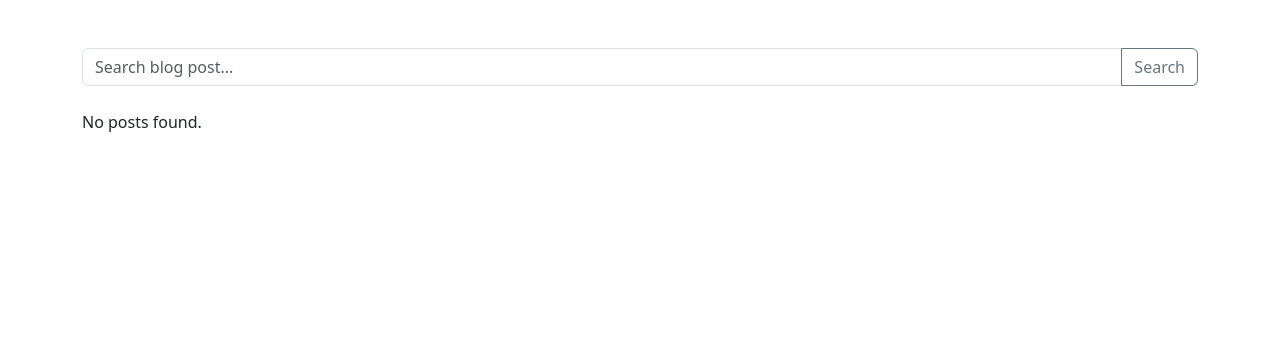
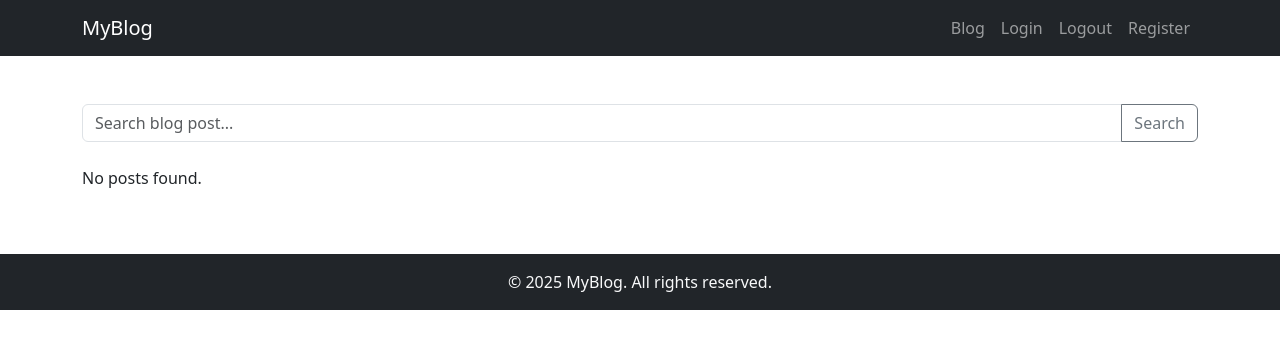
Before and after one commit to hasdajustin/dj-blog, a Django app: page / in a window 1280 px wide. Shown: the top 349 px of the page. Run offline with Django 5.2, Linux system fonts and the light colour scheme; data that the repository does not hold is empty.

Commit message:
create navbar and footer

```diff
--- a/blogApp/templates/base.html
+++ b/blogApp/templates/base.html
@@ -8,8 +8,16 @@
 </head>
 <body>
 
+    {% block navbar %}
+        {% include 'components/navbar.html' %}
+    {% endblock navbar %}
+
     {% block content %}
     {% endblock content %}
+
+    {% block footer %}
+        {% include 'components/footer.html' %}
+    {% endblock footer %}
 
     <script src="https://cdn.jsdelivr.net/npm/bootstrap@5.3.7/dist/js/bootstrap.bundle.min.js"></script>
 </body>
--- /dev/null
+++ b/blogApp/templates/components/footer.html
@@ -0,0 +1,5 @@
+<footer class="bg-dark text-light py-3 mt-auto">
+  <div class="container text-center">
+    <p class="mb-0">&copy; {% now "Y" %} MyBlog. All rights reserved.</p>
+  </div>
+</footer>
--- /dev/null
+++ b/blogApp/templates/components/navbar.html
@@ -0,0 +1,17 @@
+<nav class="navbar navbar-expand-lg navbar-dark bg-dark">
+  <div class="container">
+    <a class="navbar-brand" href="{% url 'home' %}">MyBlog</a>
+    <button class="navbar-toggler" type="button" data-bs-toggle="collapse" data-bs-target="#navbarSupportedContent"
+      aria-controls="navbarSupportedContent" aria-expanded="false" aria-label="Toggle navigation">
+      <span class="navbar-toggler-icon"></span>
+    </button>
+    <div class="collapse navbar-collapse justify-content-end" id="navbarSupportedContent">
+      <ul class="navbar-nav">
+        <li class="nav-item"><a class="nav-link" href="{% url 'home' %}">Blog</a></li>
+          <li class="nav-item"><a class="nav-link" href="#">Login</a></li>
+          <li class="nav-item"><a class="nav-link" href="#">Logout</a></li>
+          <li class="nav-item"><a class="nav-link" href="#">Register</a></li>
+      </ul>
+    </div>
+  </div>
+</nav>
```
